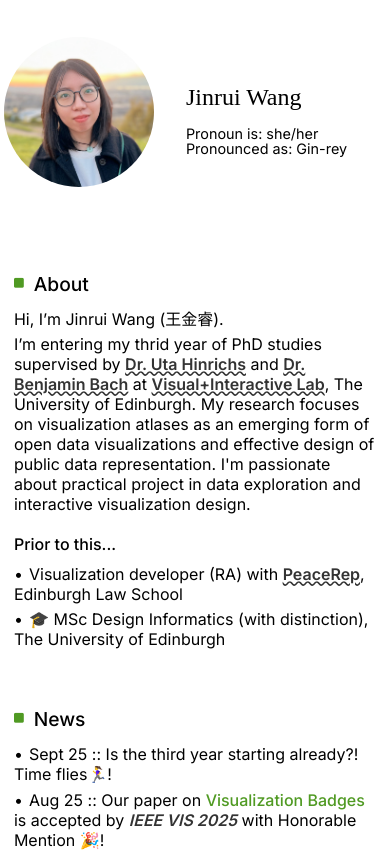
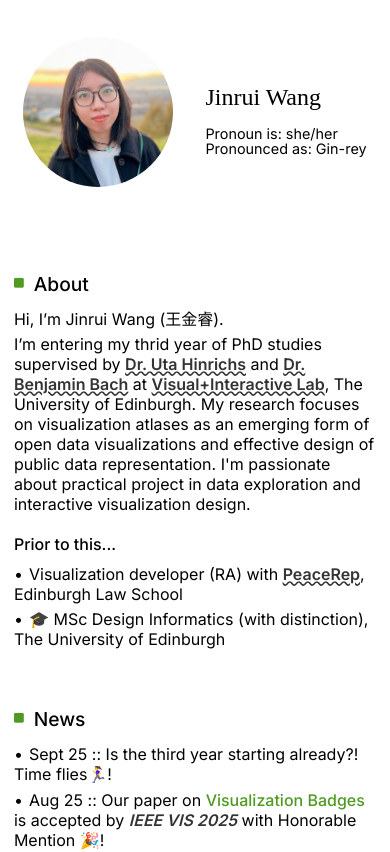
Before and after one commit to HalcyonWjr/HalcyonWjr.github.io, a SvelteKit app: page / in a window 390 px wide. Shown: the top 852 px of the page. Built offline with nearby package versions, Linux system fonts and the light colour scheme; a web font is replaced by a local one.

Commit message:
fix bugs

```diff
--- a/src/app.css
+++ b/src/app.css
@@ -160,7 +160,7 @@ button:focus {
 
 @media (max-width: 64rem) {
   .container { flex-direction: column; padding: 0 1vw;}
-  .sidebar { margin-left: 0; padding-top: 2vh; align-items: center; }
+  .sidebar { margin-left: 0; padding-top: 2vh; align-items: center; position: static; width: 100%;}
   .main-content { margin: 2vh 0; padding: 10px; }
   .section { margin: 40px 0; }
 }
```
